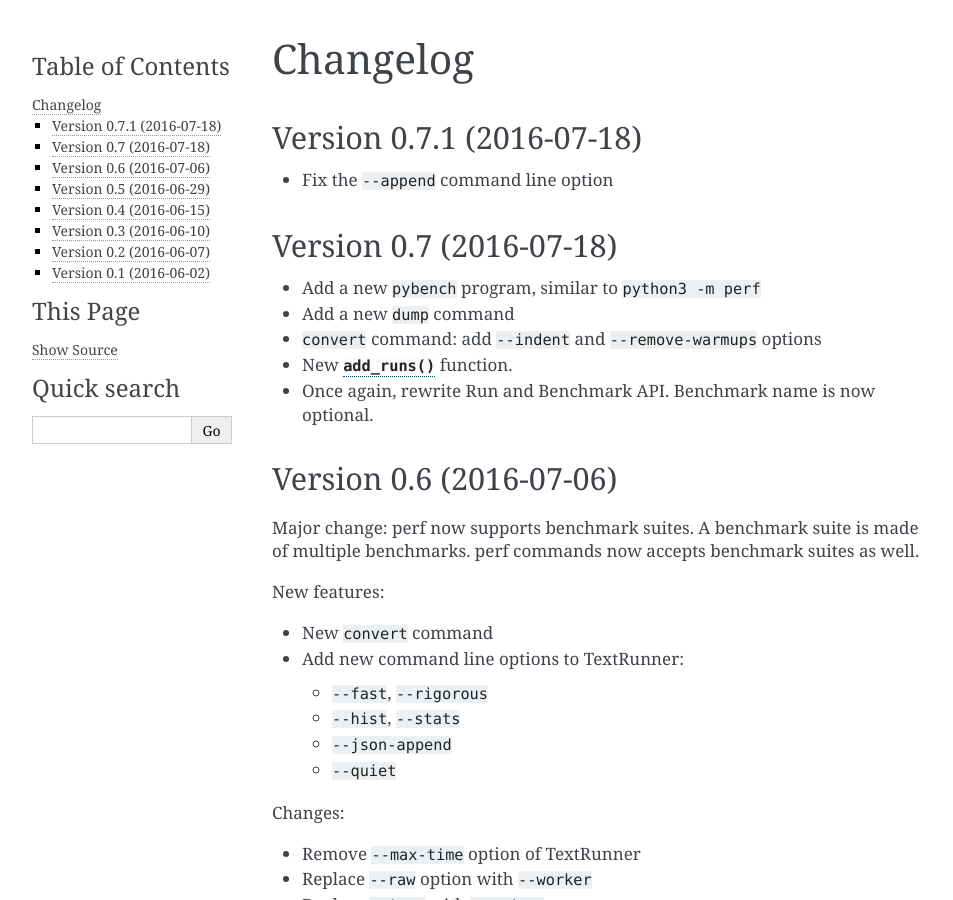
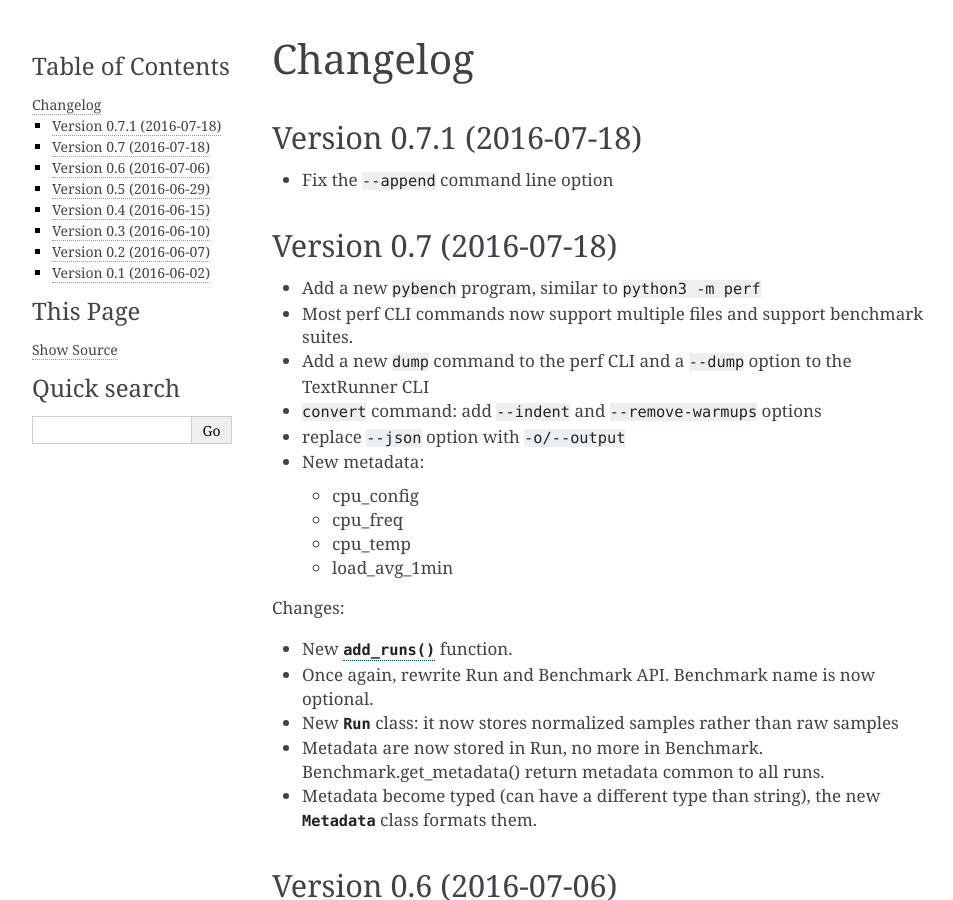
Before and after one commit to psf/pyperf, a Sphinx documentation site: the page built from doc/changelog.rst, in a window 1280 px wide and 900 px high. Shown: the whole window, without its empty margins (148-1101 px from the left). Built offline with Sphinx 7.4.7, drawn with Linux system fonts in a browser that asks for light colours.

Commit message:
complete perf 0.7 changelog

```diff
--- a/doc/changelog.rst
+++ b/doc/changelog.rst
@@ -10,10 +10,29 @@ Version 0.7 (2016-07-18)
 ------------------------
 
 * Add a new ``pybench`` program, similar to ``python3 -m perf``
-* Add a new ``dump`` command
+* Most perf CLI commands now support multiple files and support benchmark
+  suites.
+* Add a new ``dump`` command to the perf CLI and a ``--dump`` option to
+  the TextRunner CLI
 * ``convert`` command: add ``--indent`` and ``--remove-warmups`` options
+* replace ``--json`` option with ``-o/--output``
+* New metadata:
+
+  - cpu_config
+  - cpu_freq
+  - cpu_temp
+  - load_avg_1min
+
+Changes:
+
 * New :func:`add_runs` function.
 * Once again, rewrite Run and Benchmark API. Benchmark name is now optional.
+* New :class:`Run` class: it now stores normalized samples rather than raw
+  samples
+* Metadata are now stored in Run, no more in Benchmark.
+  Benchmark.get_metadata() return metadata common to all runs.
+* Metadata become typed (can have a different type than string), the
+  new :class:`Metadata` class formats them.
 
 Version 0.6 (2016-07-06)
 ------------------------
```
Also changed, not shown: TODO.rst (+0 -8 lines).
